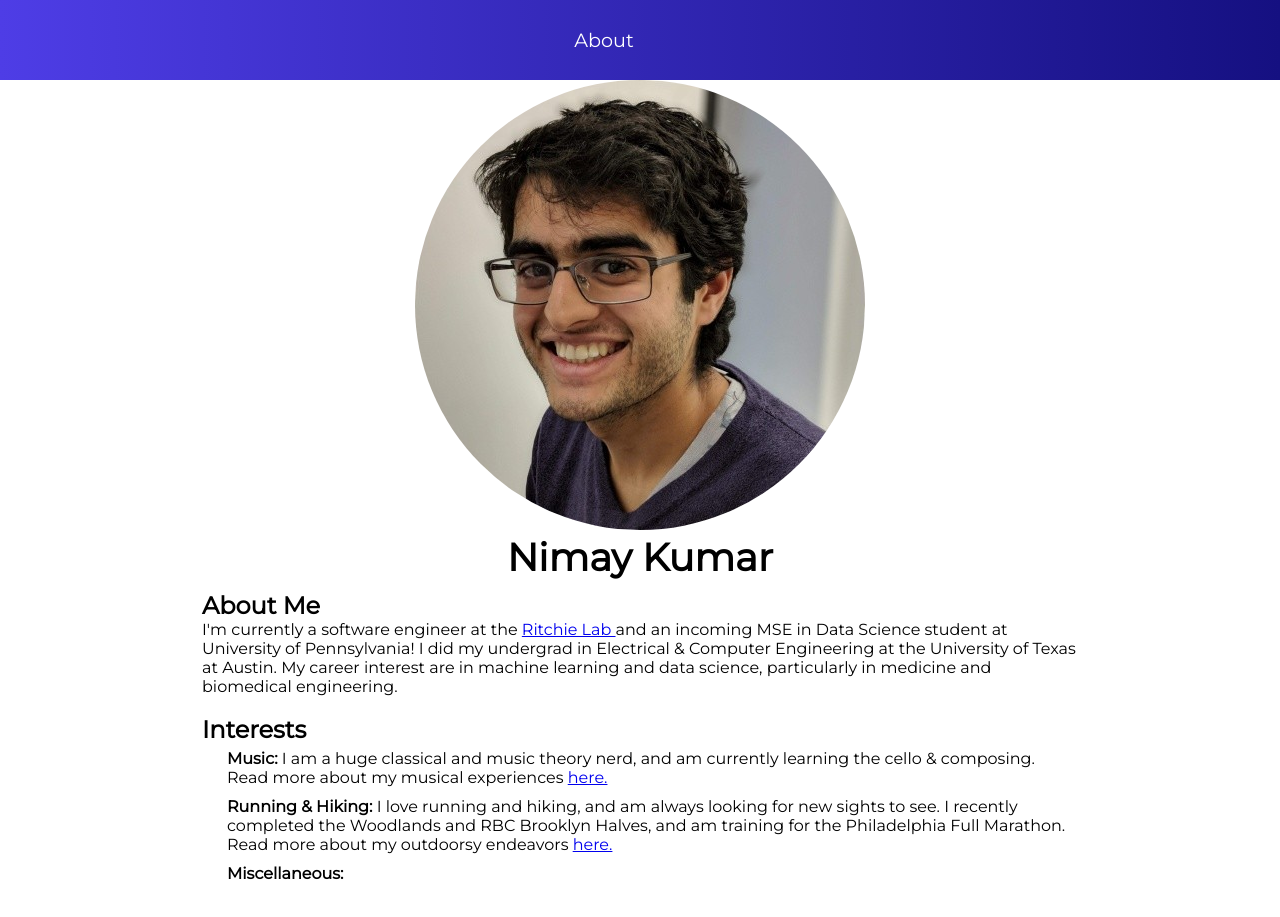
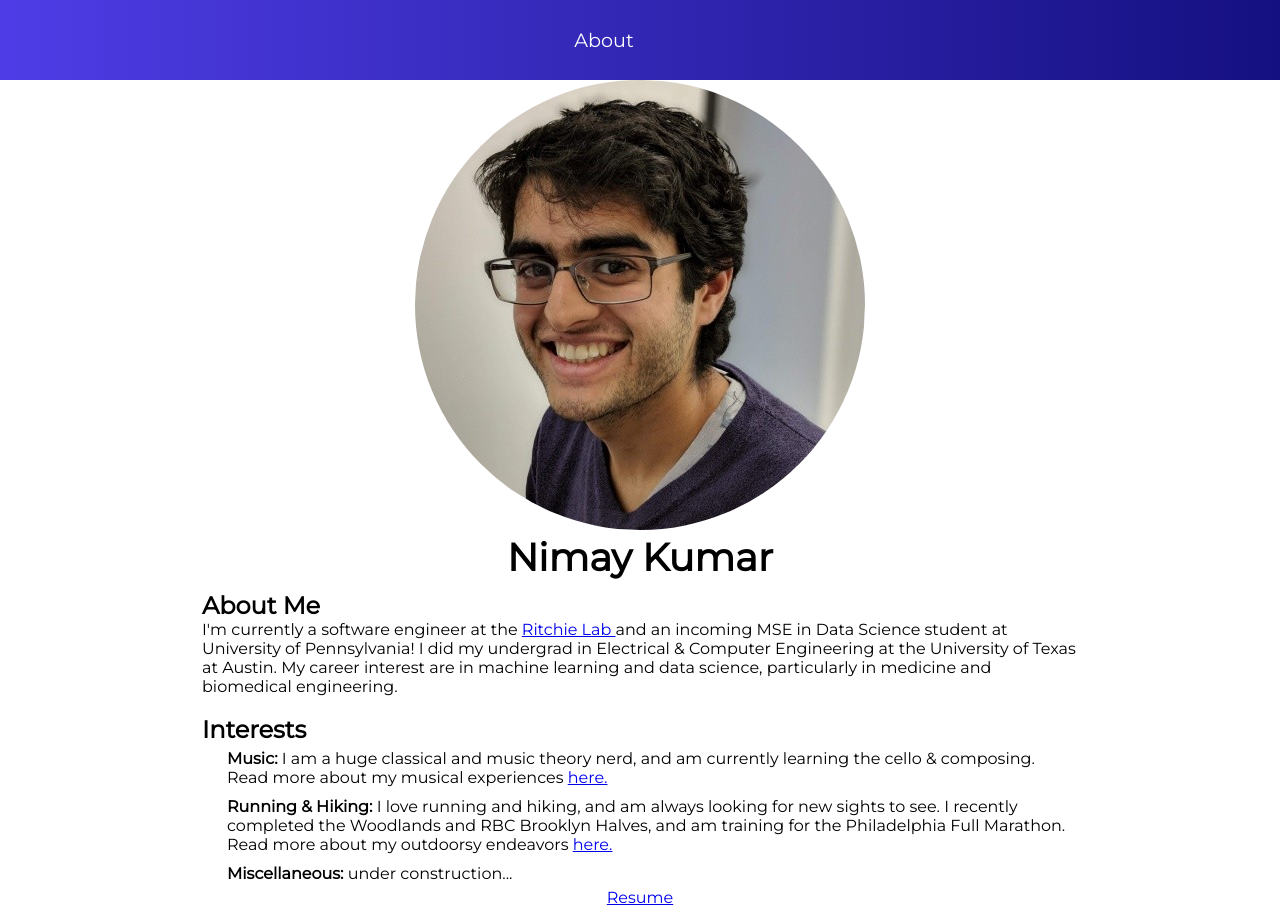
Before and after one commit to NimayRKumar/personal-website, a React (Create React App) app: page / in a window 1280 px wide. Built offline with nearby package versions, Linux system fonts and the light colour scheme.

Commit message:
updated interests and added resume

```diff
--- a/package.json
+++ b/package.json
@@ -12,7 +12,7 @@
     "bootstrap": "^5.1.1",
     "framer-motion": "^4.1.17",
     "react": "^17.0.2",
-    "react-bootstrap": "^1.6.4",
+    "react-bootstrap": "^1.6.5",
     "react-burger-menu": "^3.0.6",
     "react-dom": "^17.0.2",
     "react-icons": "^4.3.1",
--- a/src/App.js
+++ b/src/App.js
@@ -2,10 +2,6 @@ import React, { Component } from 'react';
 import Navbar from './components/Navbar/Navbar'
 import './App.css';
 import About from './components/About/About'
-import Experience from './components/Exp/Experience'
-import Projects from './components/Projects/Projects'
-import Education from './components/Education/Education'
-import Skills from './components/Skills/Skills'
 
 import { BrowserRouter as Router, Switch, Route } from 'react-router-dom'
 
@@ -17,10 +13,6 @@ class App extends Component {
         <div className="App">
           <Navbar/>
           <Route exact path='/' component={About}/>
-          <Route path='/exp' component={Experience}/>
-          <Route path='/projects' component={Projects}/>
-          <Route path='/education' component={Education}/>
-          <Route path='/skills' component={Skills}/>
         </div>
       </Router>
     )
--- a/src/components/About/About.js
+++ b/src/components/About/About.js
@@ -1,5 +1,6 @@
 import React from 'react'
 import { createUseStyles } from 'react-jss'
+import { Button } from 'react-bootstrap'
 
 import { profile } from './Base64'
 
@@ -19,6 +20,9 @@ const useStyles = createUseStyles({
     indent: {
         paddingLeft: '25px',
         padding: '5px'
+    },
+    resume: {
+        textAlign: 'center'
     }
 })
 
@@ -52,6 +56,18 @@ const About = () => {
                 </div>
                 <div className={styles.indent}>
                     <b>Miscellaneous: </b>
+                    under construction...
+                </div>
+
+                <div className={styles.resume}>
+                    <p>
+                        <a
+                            href="https://drive.google.com/file/d/19e6olmDTpnHBPu14-yjL_cHfee-k0Rk3/view?usp=sharing"
+                            target="_blank"
+                        >
+                            Resume
+                        </a>
+                    </p>
                 </div>
             </div>
 
```
Also changed, not shown: src/components_old/Education/Education.js (renamed from src/components/Education/Education.js), src/components_old/Exp/Experience.css (added), src/components_old/Exp/Experience.js (renamed from src/components/Exp/Experience.js), src/components_old/Projects/Projects.js (renamed from src/components/Projects/Projects.js), src/components_old/Skills/Skills.js (renamed from src/components/Skills/Skills.js), 1 other file (tests, documents, lock files or other folders).
